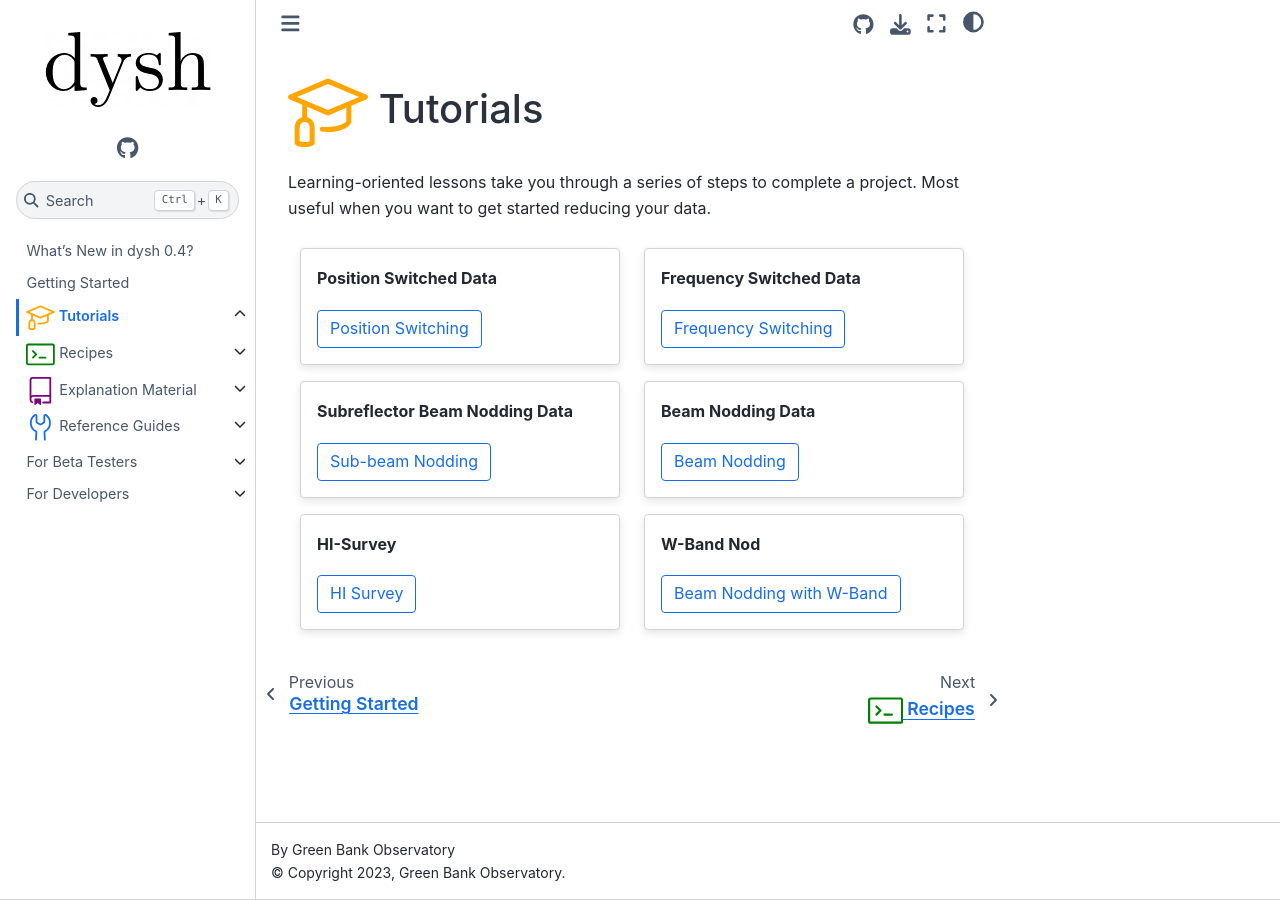
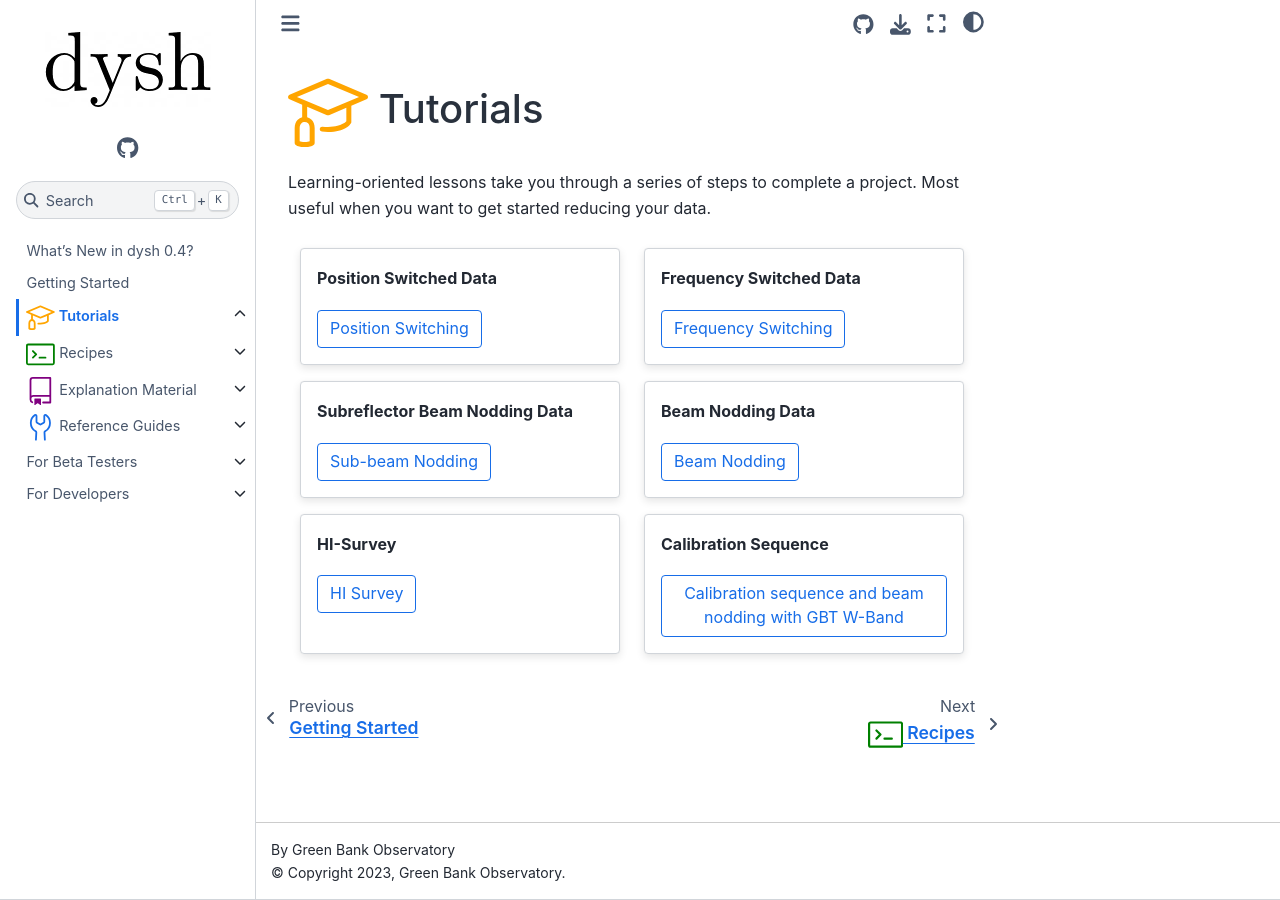
Before and after one commit to GreenBankObservatory/dysh, a Sphinx documentation site: the page built from docs/source/tutorials/index.rst, in a window 1280 px wide. Built offline with Sphinx 7.4.7 and the Sphinx Book theme 1.1.4, drawn with Linux system fonts in a browser that asks for light colours; pages that are not in the unit, such as notebooks, are missing from menus.

Commit message:
docs: renamed example
GBO staff suggested we change the name from w-band to calseq

```diff
--- a/docs/source/tutorials/index.rst
+++ b/docs/source/tutorials/index.rst
@@ -80,14 +80,14 @@
         :shadow: md
         :margin: 2 2 0 0
 
-        **W-Band Nod**
+        **Calibration Sequence**
 
-        .. button-link:: examples/w-band.html
+        .. button-link:: examples/calseq.html
             :color: primary
             :outline:
             :click-parent:
 
-            Beam Nodding with W-Band
+            Calibration sequence and beam nodding with GBT W-Band
 
 
 .. toctree::
@@ -99,4 +99,4 @@
    examples/subbeamnod
    examples/nodding
    examples/hi_survey
-   examples/w-band
+   examples/calseq
```
Also changed, not shown: 2 other files.
